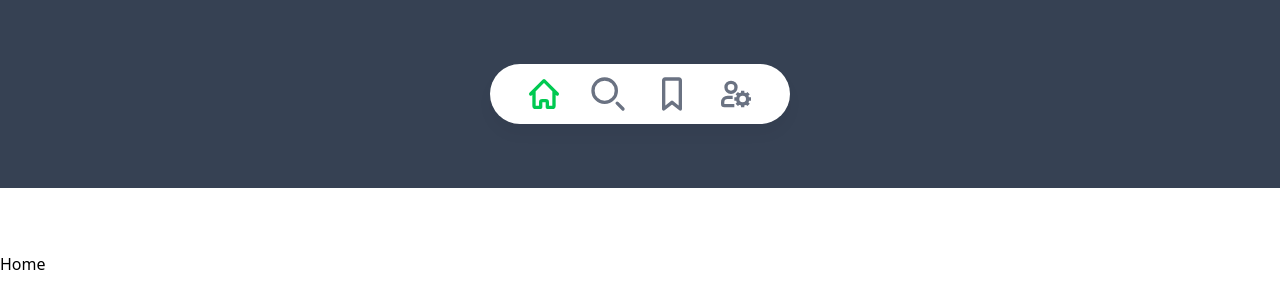
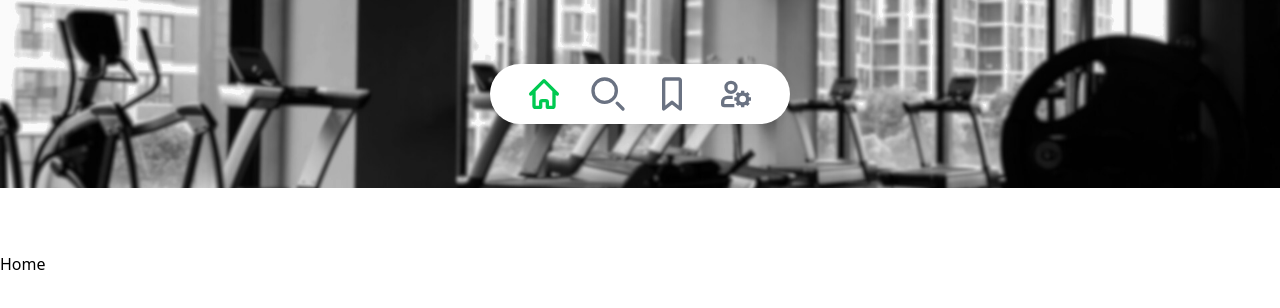
Before and after one commit to alvarogonmar/GYM-Workout-Helper, a React (Vite) app in the folder gym-workout-helper/: page / in a window 1280 px wide. Shown: the top 308 px of the page. Built offline with nearby package versions, Linux system fonts and the light colour scheme.

Commit message:
added bg image when isHome

```diff
--- a/gym-workout-helper/src/components/Header.tsx
+++ b/gym-workout-helper/src/components/Header.tsx
@@ -9,9 +9,9 @@
   const isSearch = useMemo(() => pathname === "/search", [pathname]);
   return (
     <header
-      className={
-        isSearch ? "bg-[url('/bg-3.jpg')] bg-center bg-cover" : "bg-gray-700"
-      }
+      className={`bg-center bg-cover ${
+        isSearch || isHome ? "bg-[url('/bg-3.jpg')]" : "bg-gray-700"
+      }`}
     >
       <div className="mx-auto container px-5 py-16">
         <div className="flex  justify-center">
@@ -128,6 +128,7 @@
           </nav>
         </div>
         <div className="flex  justify-center">
+          {isHome}
           {isSearch && (
             <form
               className="w-full md:w-1/2 2xl:w-2/3 bg-gray-500 my-32 p-10 rounded-lg shadow space-y-6"
```
